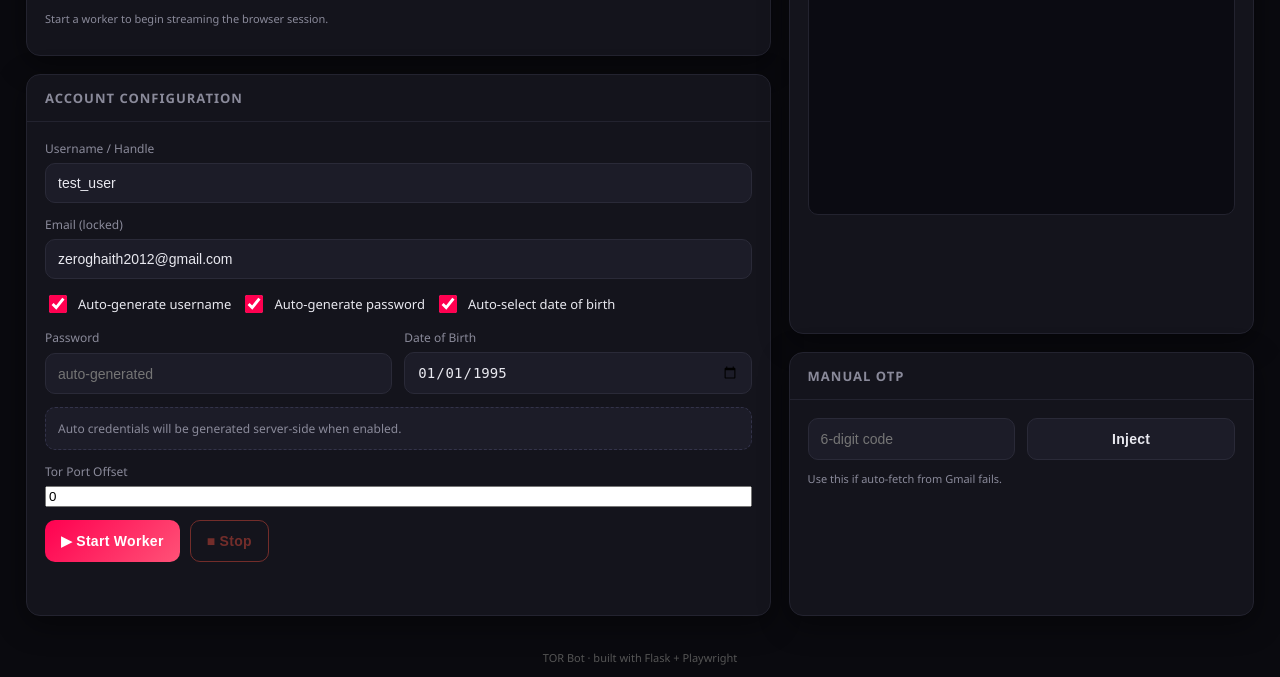
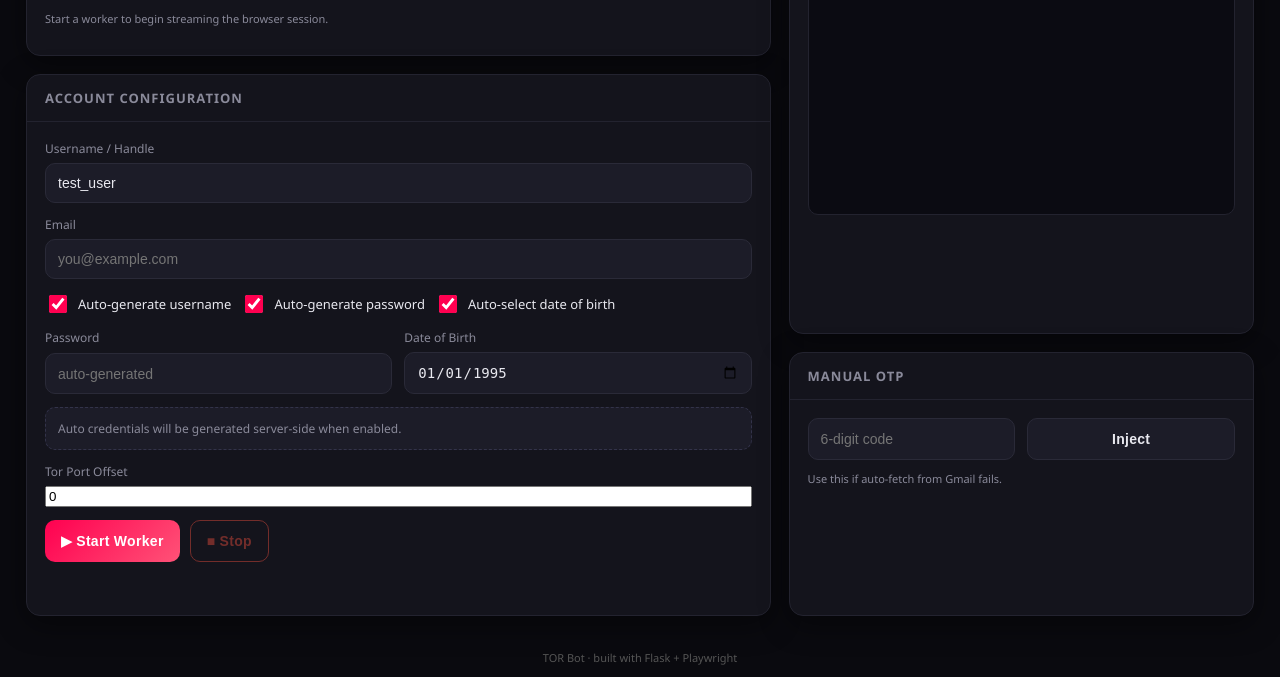
Before and after one commit to ghaith012x-collab/test, a Flask app: page / in a window 1280 px wide. Shown: the part 565-1242 px from the top of the page. Run offline with Flask 3, Linux system fonts and the light colour scheme.

Commit message:
feat(ui): enable manual email input and improve response parsing
Unlocks the email field to allow user-provided email addresses instead of
using a hardcoded value. Additionally, updates the form submission
handler to more robustly parse server responses, providing better
error logging when the server returns non-JSON content.

```diff
--- a/templates/site.html
+++ b/templates/site.html
@@ -172,8 +172,8 @@
             <input type="text" id="username" value="test_user" autocomplete="off" disabled />
           </div>
           <div class="field">
-            <label for="email">Email (locked)</label>
-            <input type="email" id="email" value="zeroghaith2012@gmail.com" autocomplete="off" disabled />
+            <label for="email">Email</label>
+            <input type="email" id="email" placeholder="you@example.com" autocomplete="off" />
           </div>
 
           <div class="auto-row">
@@ -306,7 +306,7 @@ $("startForm").addEventListener("submit", (e) => {
   const autoDob = $("autoDob").checked;
   const payload = {
     username: autoUser ? "" : $("username").value.trim(),
-    email: "zeroghaith2012@gmail.com",
+    email: $("email").value.trim() || "",
     password: autoCreds ? "" : $("password").value,
     dob: autoDob ? "" : $("dob").value,
     auto_username: autoUser,
@@ -321,7 +321,16 @@ $("startForm").addEventListener("submit", (e) => {
     method: "POST", headers: {"Content-Type": "application/json"},
     body: JSON.stringify(payload)
   })
-    .then(r => r.json())
+    .then(async r => {
+      let text = "";
+      try { text = await r.text(); } catch (e) { text = ""; }
+      let d = null;
+      try { d = JSON.parse(text); } catch (e) {
+        logLine("START RESPONSE (non-JSON, status " + r.status + "): " + text.slice(0, 500), "err");
+        throw new Error("Invalid JSON from server (status " + r.status + ")");
+      }
+      return d;
+    })
     .then(d => {
       if (d.error) { $("formMsg").textContent = d.error; logLine("ERROR: " + d.error, "err"); $("startBtn").disabled = false; return; }
       currentUser = d.username;
```
